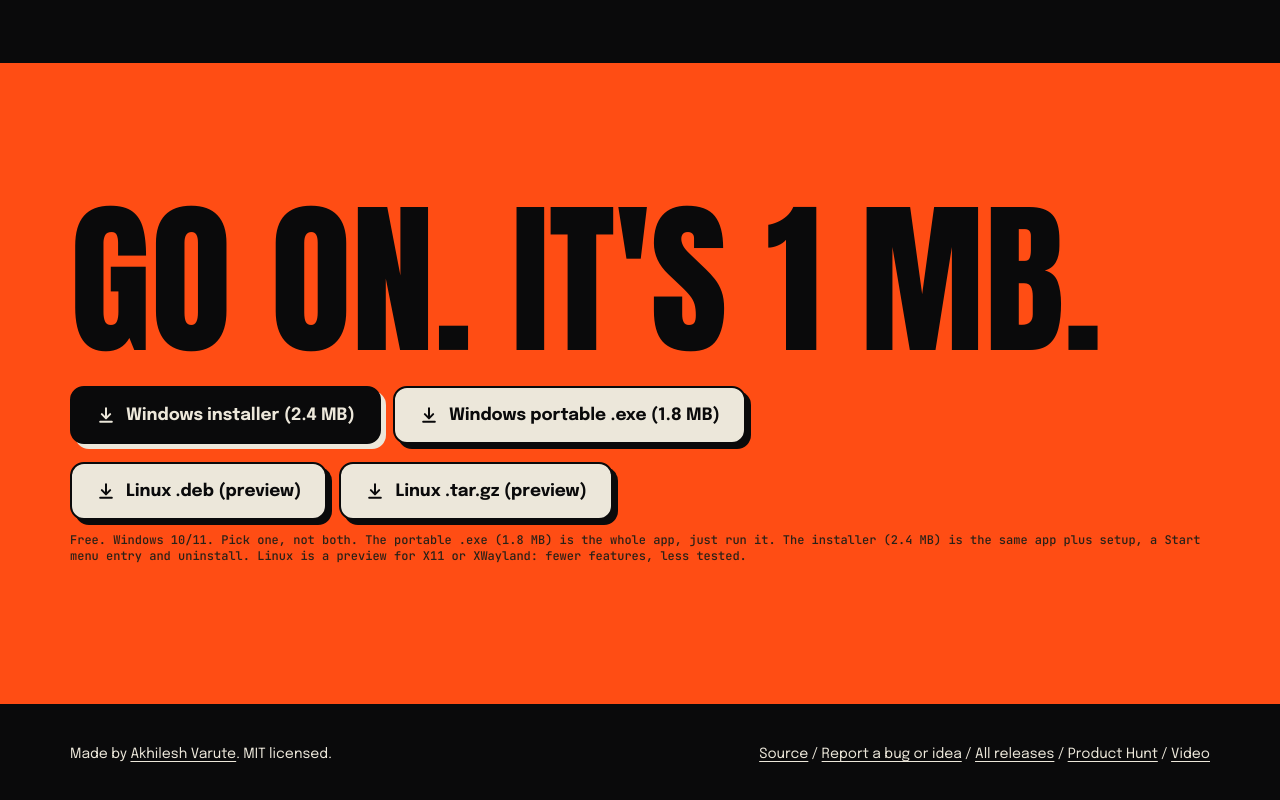
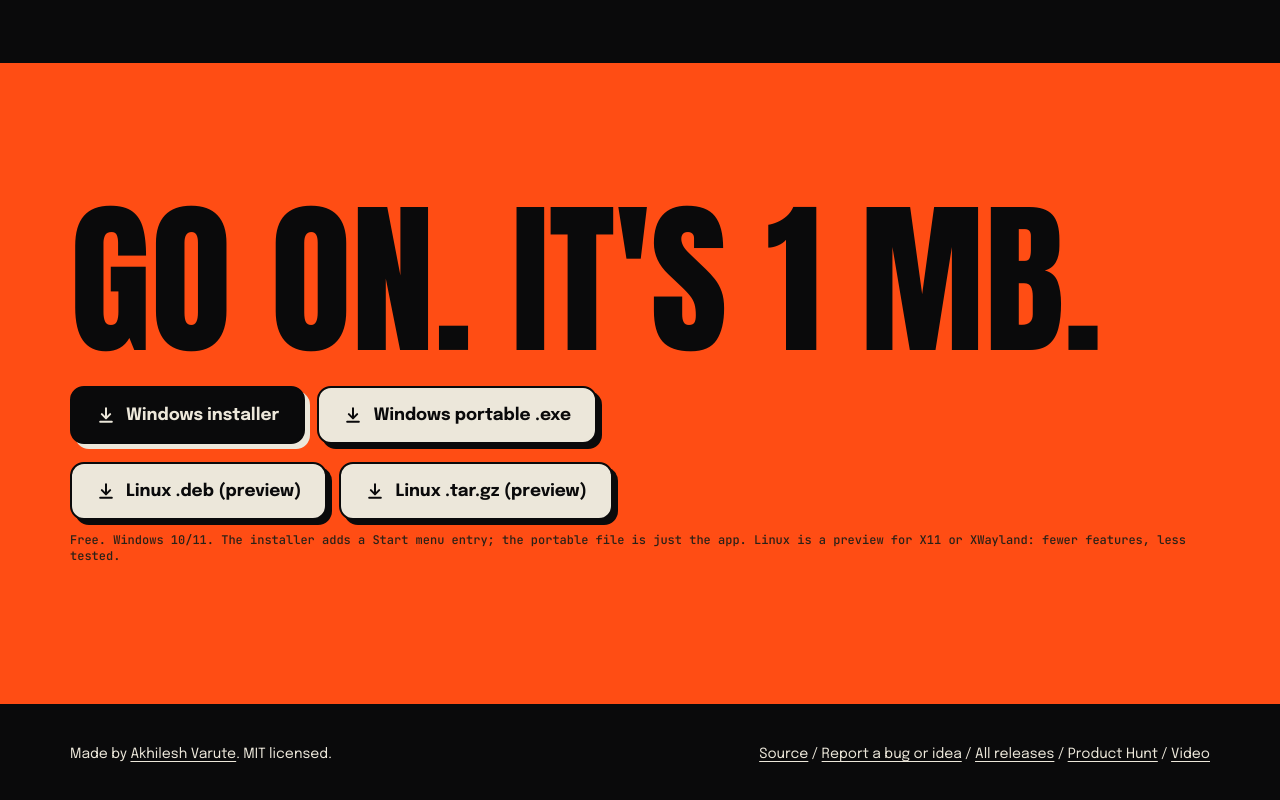
Before and after one commit to Akhilesh-Varute/Nock, a plain HTML site: page docs/index.html in a window 1280 px wide. Shown: the part 5681-6481 px from the top of the page. Drawn offline with Linux system fonts and the light colour scheme; no server answers.

Commit message:
Site: revert download size labels to original wording

```diff
--- a/docs/index.html
+++ b/docs/index.html
@@ -374,15 +374,15 @@
   <div class="wrap">
     <h2 class="reveal">Go on. It's 1&nbsp;MB.</h2>
     <div class="ctas reveal">
-      <a class="btn" href="https://github.com/Akhilesh-Varute/Nock/releases/latest" data-dl="setup"><svg class="icon" aria-hidden="true"><use href="#i-dl"/></svg>Windows installer (2.4 MB)</a>
-      <a class="btn alt" href="https://github.com/Akhilesh-Varute/Nock/releases/latest" data-dl="portable"><svg class="icon" aria-hidden="true"><use href="#i-dl"/></svg>Windows portable .exe (1.8 MB)</a>
+      <a class="btn" href="https://github.com/Akhilesh-Varute/Nock/releases/latest" data-dl="setup"><svg class="icon" aria-hidden="true"><use href="#i-dl"/></svg>Windows installer</a>
+      <a class="btn alt" href="https://github.com/Akhilesh-Varute/Nock/releases/latest" data-dl="portable"><svg class="icon" aria-hidden="true"><use href="#i-dl"/></svg>Windows portable .exe</a>
     </div>
     <div class="ctas reveal">
       <a class="btn alt" href="https://github.com/Akhilesh-Varute/Nock/releases/latest" data-dl="deb"><svg class="icon" aria-hidden="true"><use href="#i-dl"/></svg>Linux .deb (preview)</a>
       <a class="btn alt" href="https://github.com/Akhilesh-Varute/Nock/releases/latest" data-dl="targz"><svg class="icon" aria-hidden="true"><use href="#i-dl"/></svg>Linux .tar.gz (preview)</a>
     </div>
     <div class="proof" data-proof hidden></div>
-    <div class="ver" id="verLine2">Free. Windows 10/11. Pick one, not both. The portable .exe (1.8 MB) is the whole app, just run it. The installer (2.4 MB) is the same app plus setup, a Start menu entry and uninstall. Linux is a preview for X11 or XWayland: fewer features, less tested.</div>
+    <div class="ver" id="verLine2">Free. Windows 10/11. The installer adds a Start menu entry; the portable file is just the app. Linux is a preview for X11 or XWayland: fewer features, less tested.</div>
   </div>
 </section>
 </main>
--- a/docs/site.js
+++ b/docs/site.js
@@ -457,7 +457,7 @@
     var v = rel.tag_name || '';
     if (v) {
       $('#verLine').textContent = 'Latest: ' + v + '. Free, MIT licensed. Windows installer or portable .exe, Linux .deb or tarball (preview).';
-      $('#verLine2').textContent = 'Latest: ' + v + '. Free. Windows 10/11. Pick one, not both. The portable .exe (1.8 MB) is the whole app, just run it. The installer (2.4 MB) is the same app plus setup, a Start menu entry and uninstall. Linux is a preview for X11 or XWayland: fewer features, less tested.';
+      $('#verLine2').textContent = 'Latest: ' + v + '. Free. Windows 10/11. The installer adds a Start menu entry; the portable file is just the app. Linux is a preview for X11 or XWayland: fewer features, less tested.';
     }
   }
   try {
```
